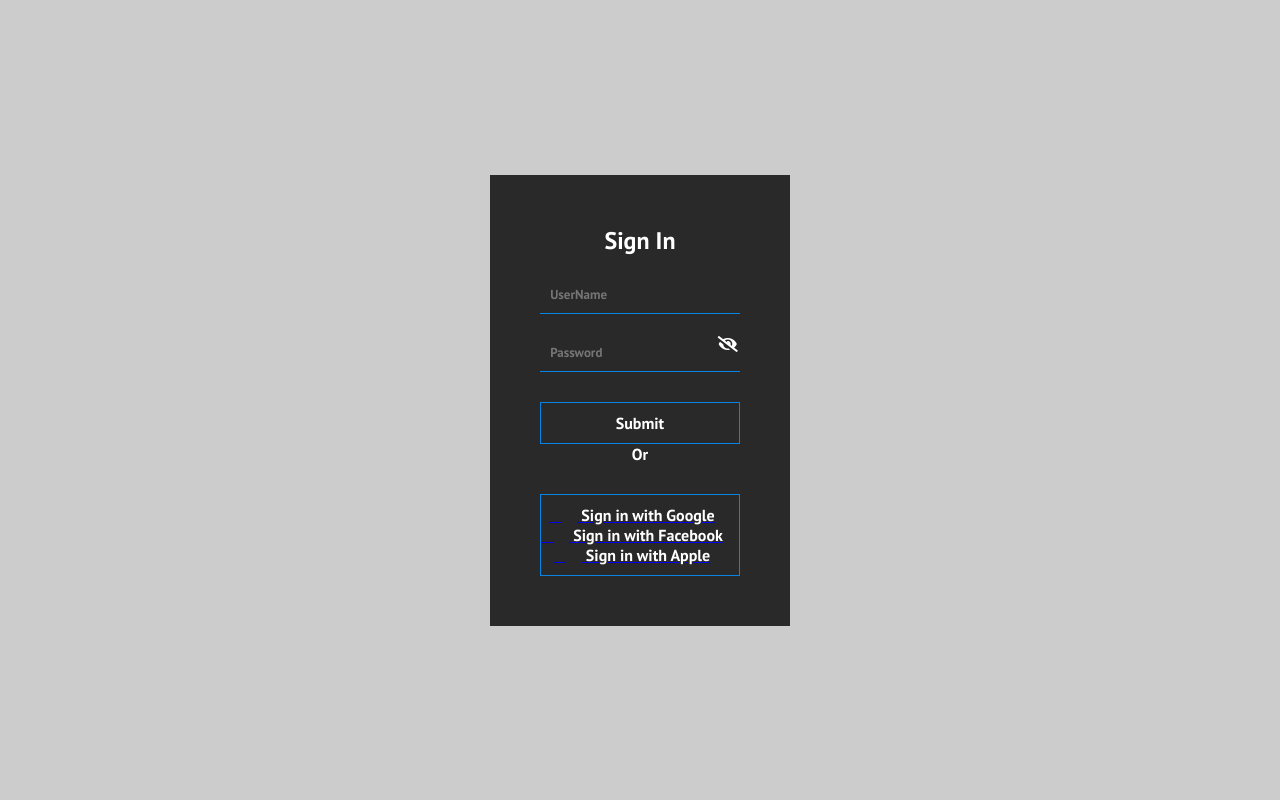
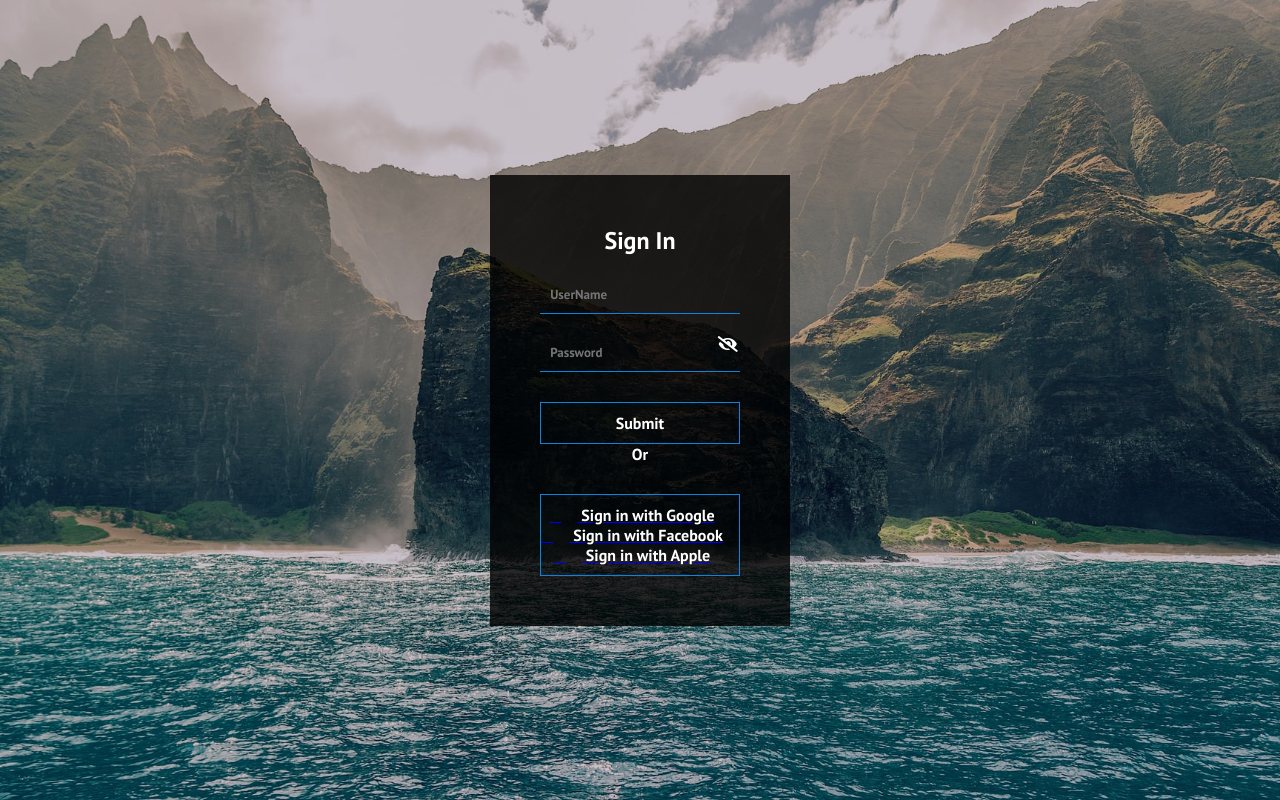
Before and after one commit to JuliaKathariina/TRVL-Web, a React (Create React App) app: page /signup in a window 1280 px wide. Built offline with nearby package versions, Linux system fonts and the light colour scheme.

Commit message:
Updatebackgroundlogin

```diff
--- a/src/compontens/Pages/Sign-up.css
+++ b/src/compontens/Pages/Sign-up.css
@@ -1,4 +1,9 @@
-body,
+.background {
+  background-image: url(../images/img-home.jpeg);
+  background-position: center;
+  background-size: cover;
+  background-repeat: no-repeat;
+}
 h1 {
   margin: 0;
   padding: 0;
--- a/src/compontens/Pages/Sign-up.js
+++ b/src/compontens/Pages/Sign-up.js
@@ -24,11 +24,17 @@ export default function SignUp({ setToken }) {
     setToken(token);
   };
   return (
+    <div className="background">
       <div className="container">
         <section className="wrapper">
           <h1 className="text-large"> Sign In</h1>
 
-        <form onSubmit={handleSubmit} action="" name="signin" className="form">
+          <form
+            onSubmit={handleSubmit}
+            action=""
+            name="signin"
+            className="form"
+          >
             <div className="input-controll">
               <label className="input-label" hidden>
                 UserName
@@ -88,6 +94,7 @@ export default function SignUp({ setToken }) {
           </div>
         </section>
       </div>
+    </div>
   );
 }
 
```
Lines whose indentation alone changed are shown as unchanged.
